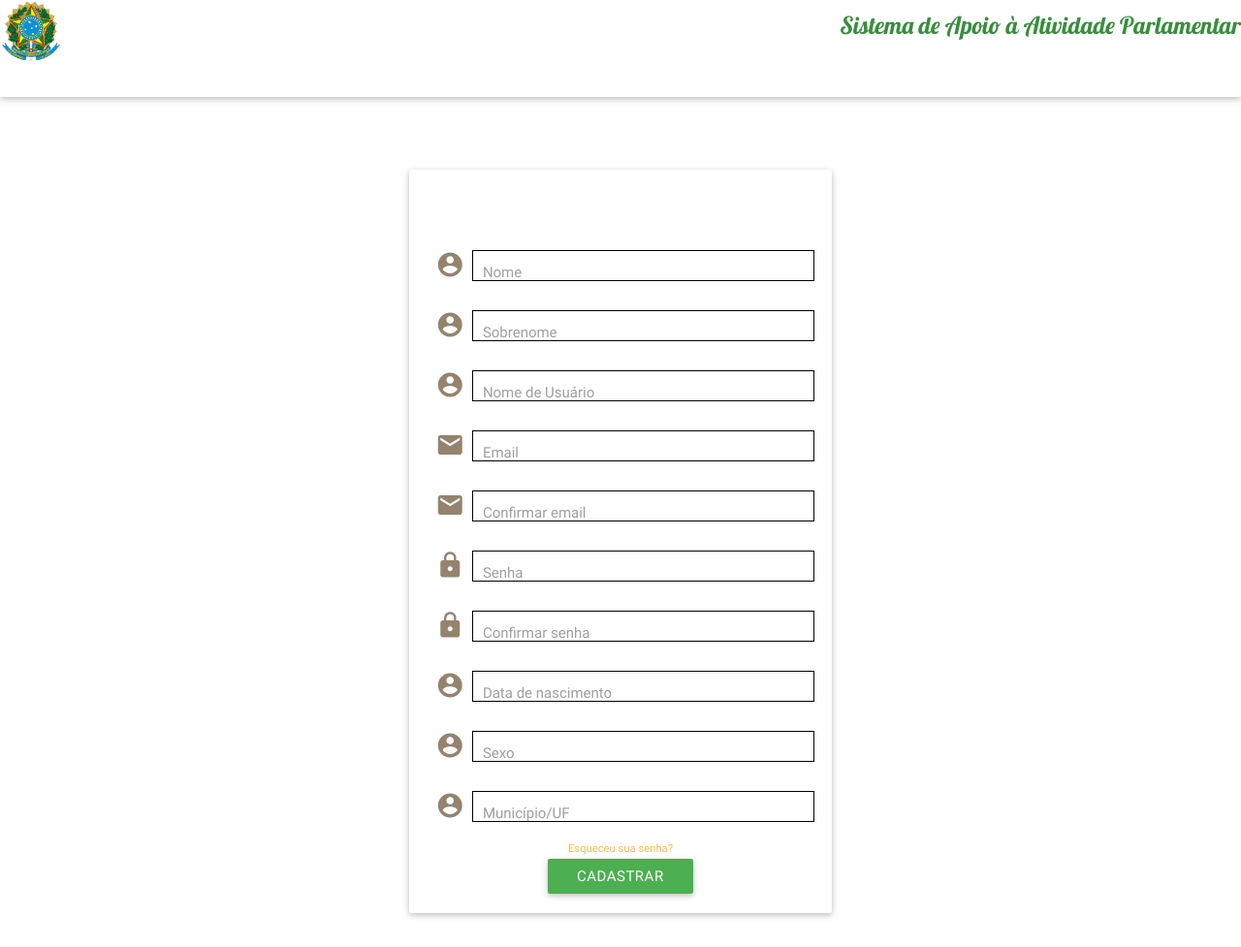
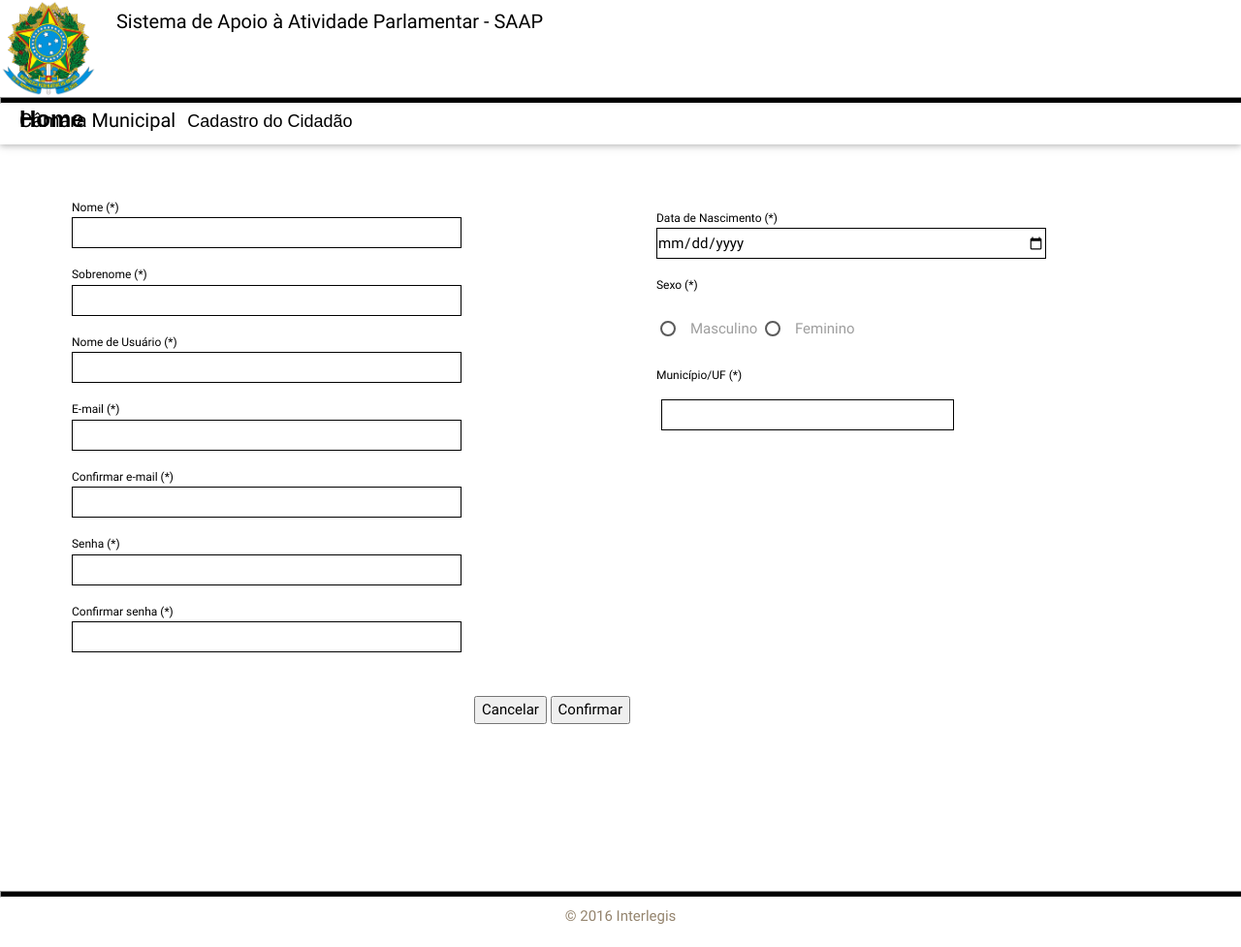
Before and after one commit to fga-eps-mds/2016.2-SAAP, a Django app: page /cadastro/ in a window 1280 px wide. Shown: the whole page at 97% size. After the commit the page ends 954 px from the top, so only its background shows below. Run offline with Django 3.2, Linux system fonts and the light colour scheme; some libraries are stand-ins or nearby versions.

Commit message:
Adicionando RegistroView
Signed-off-by: Mateus de Morais <mateusmorais@hotmail.com.br>

```diff
--- a/saap/autenticacao/models.py
+++ b/saap/autenticacao/models.py
@@ -9,8 +9,9 @@ from django.core.exceptions import *
 class Usuario_saap(User):
 
     data_de_nascimento = models.DateField()
-    sexo = models.CharField(max_length=250)
+    sexo = models.CharField(max_length=10)
     municipio = models.CharField(max_length=250)
+    uf = models.CharField(max_length=2)
 
     @classmethod
     def busca_nome(cls, nome):
--- a/saap/autenticacao/templates/cadastro.html
+++ b/saap/autenticacao/templates/cadastro.html
@@ -1,160 +1,115 @@
-<!DOCTYPE html>
-<html>
-{% load i18n %}
-    <head>
-        <!--Import materialize.css-->
-        {% load staticfiles %}
-        <link type="text/css" rel="stylesheet" href="{% static 'stylesheets/materialize.css' %}"  media="screen,projection"/>
-        <link href="https://fonts.googleapis.com/icon?family=Material+Icons" rel="stylesheet">
-
-        <!--Let browser know website is optimized for mobile-->
-        <meta name="viewport" content="width=device-width, initial-scale=1.0"/>
-
-        <title>SAAP | {% block title %}{% endblock %}</title>
-        {% block header %}{% endblock header %}
-    </head>
-    <body>
-
-    <nav>
-    <div class="nav-wrapper white">
-            <img class="responsive-image brand-logo" src="{% static 'images/brasao-da-republica-white.jpg' %}" height="64" width="64">
-      <ul class="right">
-            <h5 class="green-text text-darken-2 col s11">Sistema de Apoio à Atividade Parlamentar</h5>
-      </ul>
+{%  extends "base.html" %}
+{% block main_content %}
+<nav style="height:49px" >
+  <div class="nav-wrapper"  >
+    <div class="col s12">
+      <br>
+      <a href="#!"> <span style="padding-left: 20px">
+      <font size="5px" face = "ARIAL">
+      <b>Home</b>
+      </font>
+      </span></a>
+      <span style="padding-left: 100px">
+      <font size="4px" face = "ARIAL">
+      Cadastro do Cidadão
+      </font>
+      </span>
+    </div>
   </div>
 </nav>
-
-<!---<center>{% if messages %}
-<ul class="messages">
-    {% for message in messages %}
-    <li{% if message.tags %} class="{{ message.tags }}"{% endif %}>{{ message }}</li>
-    {% endfor %}
-</ul>
-{% endif %}</center>--->
-
-        <div class="container">
-            <div class="row">
-                <div class="col s12 offset-m2 m8 offset-l3 l6">
-                    <form action="{% url 'cadastro' %}" method="POST">{% csrf_token %}
-
-                        <input type="hidden" name="next_url" value="{{next_url}}">
-                        <div class="login-card hoverable center-align">
-                            <div class="card-content">
-                                <span class="card-title  text-light-blue">Titulo</span>
-
-				<div class="input-field">
-                                    <i class="material-icons prefix">account_circle</i>
-                                    <input  id="first_name" name="first_name" type="text" class="validate" required>
-                                    <label for="first_name">Nome</label>
+<br>
+<form action="{% url 'cadastro' %}" method='POST'>
+  {% csrf_token %}
+  <table>
+    <td width="5%"></td>
+    <td width="95%">
+      <table>
+        <tr>
+          <td width="50%">
+            <div style="width: 400px;">
+              <label for='first_name'><font color="black">Nome (*)</font></label>
+              <input type='text' name='first_name' id='first_name' required>
+              <label for='last_name'><font color="black">Sobrenome (*)</font></label>
+              <input type='text' name='last_name' id='last_name' required>
+              <label for='username'><font color="black">Nome de Usuário (*)</font></label>
+              <input type='text' name='username' id='username' required>
+              <label for='email'><font color="black">E-mail (*)</font></label>
+              <input type='text' name='email' id='email' required>
+              <label for='confirmacao_email'><font color="black">Confirmar e-mail (*)</font></label>
+              <input type='text' name='confirmacao_email' id='confirmacao_email' required>
+              <label for='password'><font color="black">Senha (*)</font></label>
+              <input type='password' name='password' id='password' required>
+              <label for='confirmacao_password'><font color="black">Confirmar senha (*)</font></label>
+              <input type='password' name='confirmacao_password' id='confirmacao_password' required>
+          </td>
           </div>
-
-				<div class="input-field">
-                                    <i class="material-icons prefix">account_circle</i>
-                                    <input  id="last_name" name="last_name" type="text" class="validate" required>
-                                    <label for="last_name">Sobrenome</label>
+          <td width="50%">
+            <div style="width: 400px;">
+              <label for='data_de_nascimento'><font color="black">Data de Nascimento (*)</font></label>
+              <input type='date' name='data_de_nascimento' id='data_de_nascimento' required>
+              <label for='sexo'><font color="black">Sexo (*)</font></label><br><br>
+              <input name="sexo" type="radio" id="Masculino" value="Masculino" required/>
+              <label for="Masculino">Masculino</label>
+              <input name="sexo" type="radio" id="Feminino" value="Feminino"/>
+              <label for="Feminino">Feminino</label><br><br>
+              <label for='municipio'><font color="black">Município/UF (*)</font></label>
+              <table>
+                <tr>
+                  <td>
+                    <div style="width: 300px;">
+                      <input type='text' name='municipio' id='municipio' required>
                     </div>
-
-				<div class="input-field">
-                                    <i class="material-icons prefix">account_circle</i>
-                                    <input  id="username" name="username" type="text" class="validate" required>
-                                    <label for="username">Nome de Usuário</label>
+                  </td>
+                  <td>
+                    <div style="width: 50px;">
+                      <select name="uf" id="uf" required>
+                        <option value="">UF</option>
+                        <option value="AC">AC</option>
+                        <option value="AL">AL</option>
+                        <option value="AM">AM</option>
+                        <option value="AP">AP</option>
+                        <option value="BA">BA</option>
+                        <option value="CE">CE</option>
+                        <option value="DF">DF</option>
+                        <option value="ES">ES</option>
+                        <option value="GO">GO</option>
+                        <option value="MA">MA</option>
+                        <option value="MG">MG</option>
+                        <option value="MS">MS</option>
+                        <option value="MT">MT</option>
+                        <option value="PA">PA</option>
+                        <option value="PB">PB</option>
+                        <option value="PE">PE</option>
+                        <option value="PI">PI</option>
+                        <option value="PR">PR</option>
+                        <option value="RJ">RJ</option>
+                        <option value="RN">RN</option>
+                        <option value="RS">RS</option>
+                        <option value="RO">RO</option>
+                        <option value="RR">RR</option>
+                        <option value="SC">SC</option>
+                        <option value="SE">SE</option>
+                        <option value="SP">SP</option>
+                        <option value="TO">TO</option>
+                      </select>
                     </div>
-
-				<div class="input-field">
-                                    <i class="material-icons prefix">email</i>
-                                    <input  id="email" name="email" type="text" class="validate" required>
-                                    <label for="email">Email</label>
+                  </td>
+                </tr>
+              </table>
+              <br><br><br><br><br><br><br><br><br>
+          </td>
           </div>
-
-				<div class="input-field">
-                                    <i class="material-icons prefix">email</i>
-                                    <input  id="confirmacao_email" name="confirmacao_email" type="text" class="validate" required>
-                                    <label for="confirmacao_email">Confirmar email</label>
-                                </div>
-
-				<div class="input-field">
-                                    <i class="material-icons prefix">lock</i>
-                                    <input  id="password" name="password" type="password" class="validate" required>
-                                    <label for="password">Senha</label>
-
-                                </div>
-
-				<div class="input-field">
-                                    <i class="material-icons prefix">lock</i>
-                                    <input  id="confirmacao_password" name="confirmacao_password" type="password" class="validate" required>
-                                    <label for="confirmacao_password">Confirmar senha</label>
-                                </div>
-
-				<div class="input-field">
-                                    <i class="material-icons prefix">account_circle</i>
-                                    <input  id="data_de_nascimento" name="data_de_nascimento" type="text" class="validate" required>
-                                    <label for="data_de_nascimento">Data de nascimento</label>
-                                </div>
-
-				<div class="input-field">
-                                    <i class="material-icons prefix">account_circle</i>
-                                    <input  id="sexo" name="sexo" type="text" class="validate" required>
-                                    <label for="sexo">Sexo</label>
-                                </div>
-
-				<div class="input-field">
-                                    <i class="material-icons prefix">account_circle</i>
-                                    <input  id="municipio" name="municipio" type="text" class="validate" required>
-                                    <label for="municipio">Município/UF</label>
-				    <p class="center text-green"><small><a href="Esqueceu">Esqueceu sua senha?</a></small></p>
-                                    <button class="btn waves-effect waves-light green" type="submit" formaction="">Cadastrar</button>
-                                </div>
-                            </div>
-                         </div>
+        <tr>
+          <td>
+            <span style="padding-left: 415px">
+            <button type='button'>Cancelar</button>
+            <button type='submit'>Confirmar</button>
+            </span>
+          </td>
+        </tr>
+      </table>
+    </td>
+  </table>
+  <br><br><br><br><br><br>
 </form>
-                </div>
-            </div>
-        </div>
-
-        <!--<div class="row">
-            <form class="col s12">
-            <div class="row">
-            <div class="input-field col s6">
-            <input placeholder="Placeholder" id="first_name" type="text" class="validate">
-            <label for="first_name">First Name</label>
-            </div>
-            <div class="input-field col s6">
-            <input id="last_name" type="text" class="validate">
-            <label for="last_name">Last Name</label>
-            </div>
-            </div>
-            <div class="row">
-            <div class="input-field col s12">
-            <input disabled value="I am not editable" id="disabled" type="text" class="validate">
-            <label for="disabled">Disabled</label>
-            </div>
-            </div>
-            <div class="row">
-            <div class="input-field col s12">
-            <input id="password" type="password" class="validate">
-            <label for="password">Password</label>
-            </div>
-            </div>
-            <div class="row">
-            <div class="input-field col s12">
-            <input id="email" type="email" class="validate">
-            <label for="email">Email</label>
-            </div>
-            </div>
-            </form>
-            </div>-->
-
-            <!--Import jQuery before materialize.js-->
-            <script type="text/javascript" src="{% static 'js/jquery-2.1.1.min.js' %}"></script>
-            <script type="text/javascript" src="{% static 'js/sideNav.js' %}"></script>
-            <script type="text/javascript" src="{% static 'js/bin/materialize.min.js' %}"></script>
-
-            <script>
-$(document).ready(function() {
-    $('select').material_select();
-});
-            </script>
-
-
-    </body>
-</html>
+{% endblock main_content %}
--- a/saap/autenticacao/urls.py
+++ b/saap/autenticacao/urls.py
@@ -1,6 +1,10 @@
 # coding=utf-8
 from django.conf.urls import url
-from .views import (LoginView, RegistroView)
+from django.contrib.auth.decorators import login_required
+from .views import (LoginView, RegistroView, PerfilView, LogoutView)
+"""from django.contrib import admin"""
+"""from utils.views import ResetPasswordRequestView, PasswordResetConfirmView"""
+"""from django.conf.urls import include, url"""
 
 
 urlpatterns = [
@@ -10,4 +14,14 @@ urlpatterns = [
         name='login'),
     url(r'^cadastro/$', RegistroView.as_view(),
         name='cadastro'),
+    url(r'^perfil/$', login_required(PerfilView.as_view()),
+        name='perfil'),
+    url(r'^logout/$', login_required(LogoutView.as_view()),
+        name='logout'),
+    #url(r'^admin/', include(admin.site.urls)),
+    #url(r'^recuperacao_senha(?P<uidb64>[0-9A-Za-z]+)-(?P<token>.+)/$',
+    #    PasswordResetConfirmView.as_view(), name='reset_password_confirm'),
+    #url(r'^recuperacao_senha',
+    #    ResetPasswordRequestView.as_view(), name="recuperacao_senha")"""
+
 ]
--- a/saap/autenticacao/views.py
+++ b/saap/autenticacao/views.py
@@ -2,7 +2,7 @@
 # Create your views here.
 from django.shortcuts import render, redirect
 from django.views.generic import View
-from django.contrib.auth import authenticate, login
+from django.contrib.auth import authenticate, login, logout
 from django.contrib import messages
 from django.template import RequestContext
 from autenticacao.models import Usuario_saap
@@ -10,6 +10,23 @@ from django.utils.translation import ugettext
 from django.contrib.auth.forms import (
     AuthenticationForm, PasswordChangeForm, PasswordResetForm, SetPasswordForm,
 )
+from autenticacao.models import Usuario_saap
+"""from django.core.mail import send_mail
+from django import forms
+from django.contrib.auth import get_user_model
+from django.contrib.auth.tokens import default_token_generator
+from django.db.models.query_utils import Q
+from django.utils.encoding import force_bytes
+from django.utils.http import urlsafe_base64_encode, urlsafe_base64_decode
+from django.template import loader
+from django.core.validators import validate_email
+from django.core.exceptions import ValidationError
+from django.core.mail import send_mail
+from reset_password.settings import DEFAULT_FROM_EMAIL
+from django.views.generic import *
+from utils.forms import PasswordResetRequestForm, SetPasswordForm"""
+from django.contrib import messages
+
 
 
 class LoginView(View):
@@ -17,7 +34,7 @@ class LoginView(View):
 
     def get(self, request):
         if request.user.is_authenticated():
-            response = redirect('/')
+            response = render(request, 'perfil.html')
         else:
             response = render(request, 'login.html')
         return response
@@ -30,13 +47,11 @@ class LoginView(View):
         if user is not None:
             if user.is_active:
                 login(request, user)
-                return redirect('/logado')
+                return render(request, 'perfil.html')
             else:
                 messages.error(request, 'Conta desativada!')
-                return redirect('/contaDesativada')
         else:
             messages.success(request, 'Nome de usuário e/ou senha inválido(s)!')
-            return redirect('/usuarioInvalido')
 
         return render(request, 'login.html')
 
@@ -52,13 +67,14 @@ class RegistroView(View):
 
     def get(self, request):
         if request.user.is_authenticated():
-            response = redirect('/')
+            response = render(request, 'perfil.html')
         else:
             response = render(request, 'cadastro.html')
         return response
 
     def post(self, request):
 
+        print("%s", request.POST['data_de_nascimento'])
         first_name = ""
         last_name = ""
         username = ""
@@ -68,6 +84,7 @@ class RegistroView(View):
         confirmacao_password = ""
         sexo =  ""
         municipio = ""
+        uf = ""
         data_de_nascimento = "1900-01-01"
 
         if self.valido(request.POST['first_name']) and \
@@ -79,7 +96,8 @@ class RegistroView(View):
             self.valido(request.POST['confirmacao_password']) and \
             self.valido(request.POST['sexo']) and \
             self.valido(request.POST['municipio']) and \
-            data_de_nascimento is not None:
+            self.valido(request.POST['uf']) and \
+            self.valido(request.POST['data_de_nascimento']):
             first_name = request.POST['first_name']
             last_name = request.POST['last_name']
             username = request.POST['username']
@@ -90,6 +108,7 @@ class RegistroView(View):
             data_de_nascimento = request.POST['data_de_nascimento']
             sexo = request.POST['sexo']
             municipio = request.POST['municipio']
+            uf = request.POST['uf']
         else:
             response = redirect('/erroCadastro')
 
@@ -103,9 +122,144 @@ class RegistroView(View):
             user.data_de_nascimento = data_de_nascimento
             user.sexo = sexo
             user.municipio = municipio
+            user.uf = uf
             user.save()
             login(request, user)
-            response = redirect('/registrado')
+            response = render(request, 'perfil.html')
         else:
-            response = redirect('/erroRegistro')
+            response = redirect('/erroCadastro')
+
         return response
+
+class PerfilView(View):
+    http_method_names = [u'get', u'post']
+
+    def get(self, request):
+        if request.user.is_authenticated():
+            response = render(request, 'perfil.html')
+        else:
+            response = render(request, 'login.html')
+        return response
+
+class LogoutView(View):
+    http_method_names = [u'get', u'post']
+
+    def get(self, request):
+        logout(request)
+        response = render(request, 'login.html')
+        return response
+
+"""
+
+class ResetPasswordRequestView(FormView):
+    # code for template is given below the view's code
+    template_name = "recuperacao_senha.html"
+    success_url = '/admin/'
+    form_class = PasswordResetRequestForm
+
+    @staticmethod
+    def validate_email_address(email):
+
+        try:
+            validate_email(email)
+            return True
+        except ValidationError:
+            return False
+
+    def reset_password(self, user, request):
+        c = {
+            'email': user.email,
+            'domain': request.META['HTTP_HOST'],
+            'site_name': 'your site',
+            'uid': urlsafe_base64_encode(force_bytes(user.pk)),
+            'user': user,
+            'token': default_token_generator.make_token(user),
+            'protocol': 'http',
+        }
+        subject_template_name = 'recuperacao_senha.html'
+        # copied from
+        # django/contrib/admin/templates/registration/password_reset_subject.txt
+        # to templates directory
+        email_template_name = 'recuperacao_senha.html'
+        # copied from
+        # django/contrib/admin/templates/registration/password_reset_email.html
+        # to templates directory
+        subject = loader.render_to_string(subject_template_name, c)
+        # Email subject *must not* contain newlines
+        subject = ''.join(subject.splitlines())
+        email = loader.render_to_string(email_template_name, c)
+        send_mail(subject, email, DEFAULT_FROM_EMAIL,
+                  [user.email], fail_silently=False)
+
+    def post(self, request, *args, **kwargs):
+        form = self.form_class(request.POST)
+        try:
+            if form.is_valid():
+                data = form.cleaned_data["email_or_username"]
+            # uses the method written above
+            if self.validate_email_address(data) is True:
+
+                associated_users = User.objects.filter(
+                    Q(email=data) | Q(username=data))
+                if associated_users.exists():
+                    for user in associated_users:
+                        self.reset_password(user, request)
+
+                    result = self.form_valid(form)
+                    messages.success(
+                        request, 'Um email foi enviado para {0}. Por favor checar sua caixa de mensagem para continuar redefinindo sua senha.'.format(data))
+                    return result
+                result = self.form_invalid(form)
+                messages.error(
+                    request, 'Nenhum usuario esta cadastrado com esse email.')
+                return result
+            else:
+                associated_users = User.objects.filter(username=data)
+                if associated_users.exists():
+                    for user in associated_users:
+                        self.reset_password(user, request)
+                    result = self.form_valid(form)
+                    messages.success(
+                        request, "Um email foi enviado para {0} endereço de email. Por favor confira sua caixa de mensagem para prosseguir redefinindo sua senha.".format(data))
+                    return result
+                result = self.form_invalid(form)
+                messages.error(
+                    request, 'Usuário não cadastrado no sistema.')
+                return result
+            messages.error(request, 'Entrada inválida')
+        except Exception as e:
+            print(e)
+        return self.form_invalid(form)
+
+
+class PasswordResetConfirmView(FormView):
+    template_name = "recuperacao_senha.html"
+    success_url = '/admin/'
+    form_class = SetPasswordForm
+
+    def post(self, request, uidb64=None, token=None, *arg, **kwargs):
+
+        Usuario_saap = get_user_model()
+        form = self.form_class(request.POST)
+        assert uidb64 is not None and token is not None  # checked by URLconf
+        try:
+            uid = urlsafe_base64_decode(uidb64)
+            user = Usuario_saap._default_manager.get(pk=uid)
+        except (TypeError, ValueError, OverflowError, Usuario_saap.DoesNotExist):
+            user = None
+
+        if user is not None and default_token_generator.check_token(user, token):
+            if form.is_valid():
+                new_password = form.cleaned_data['new_password2']
+                user.set_password(new_password)
+                user.save()
+                messages.success(request, 'Sua senha foi redefinida com sucesso!')
+                return self.form_valid(form)
+            else:
+                messages.error(
+                    request, 'Redefinição de senha não bem sucedida.')
+                return self.form_invalid(form)
+        else:
+            messages.error(
+                request, 'Esse link de refedinição de senha não é mais válido')
+            return self.form_invalid(form)"""
```
Also changed, not shown: saap/autenticacao/templates/login.html (+16 -84 lines), saap/autenticacao/templates/perfil.html (added, +40 -0 lines). Lines whose indentation alone changed are shown as unchanged.
